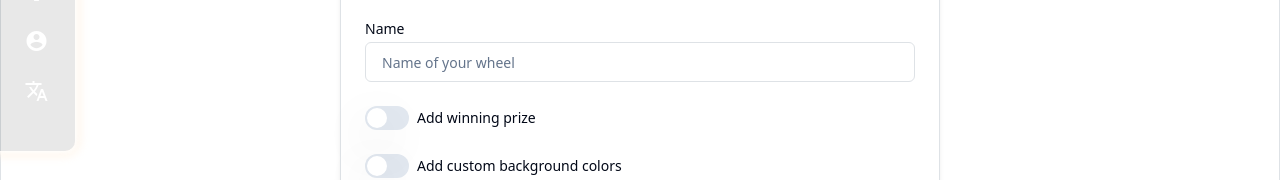
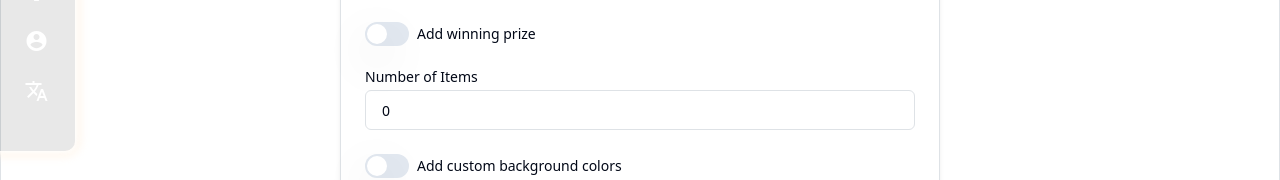
Before and after one commit to MoochGroup/SpinHub, a React (Vite) app: page / in a window 1280 px wide. Both pictures are taken after a click on the button "Click here". Shown: the part 356-536 px from the top of the page. Built offline with nearby package versions, Linux system fonts and the light colour scheme; a web font is replaced by a local one.

Commit message:
added data part

```diff
--- a/src/Components/Modules/CardForCreate/CardForCreate.tsx
+++ b/src/Components/Modules/CardForCreate/CardForCreate.tsx
@@ -17,10 +17,34 @@ import { useState } from "react";
 function CardForCreate() {
   const [addPrizeNumber, setAddPrizeNumber] = useState<boolean>(false);
   const [customBackgroundColors, setCustomBackgroundColors] = useState<boolean>(false);
+  const [numberOfItems, setNumberOfItems] = useState<number>(0);
+  const [itemTexts, setItemTexts] = useState<string[]>([]);
 
   /*Handle Checkboxes*/
   const handleCheckboxChange = (setState: React.Dispatch<React.SetStateAction<boolean>>) => {
     setState(prevValue => !prevValue);
+  };
+
+  /*Handle Item Text Input Change*/
+  const handleItemTextChange = (index: number, value: string) => {
+    const updatedItemTexts = [...itemTexts];
+    updatedItemTexts[index] = value;
+    setItemTexts(updatedItemTexts);
+  };
+
+
+  const renderItemTextInputs = () => {
+    return [...Array(numberOfItems)].map((_, index) => (
+      <div key={index}>
+        <Label htmlFor={`itemText-${index + 1}`}>Item {index + 1} Text</Label>
+        <Input
+          id={`itemText-${index + 1}`}
+          placeholder={`Text for item ${index + 1}`}
+          value={itemTexts[index] || ''}
+          onChange={(e) => handleItemTextChange(index, e.target.value)}
+        />
+      </div>
+    ));
   };
 
   return (
@@ -55,6 +79,17 @@ function CardForCreate() {
 
             {/* Data */}
 
+            <div className="flex flex-col space-y-1.5">
+              <Label htmlFor="numberOfItems">Number of Items</Label>
+              <Input
+                type="number"
+                id="numberOfItems"
+                placeholder="Enter number of items"
+                value={numberOfItems}
+                onChange={(e) => setNumberOfItems(parseInt(e.target.value))}
+              />
+              {numberOfItems > 0 && renderItemTextInputs()}
+            </div>
 
 
 
@@ -68,7 +103,9 @@ function CardForCreate() {
               {customBackgroundColors && (
                 <div>
                   <Label htmlFor="prizeNumber">Custom background colors</Label>
-                  <Input type="color" id="prizeNumber" placeholder="0 to ∞ $" />
+                  {numberOfItems.map((item, i)=> (<>
+                    <Input type="color" id="prizeNumber" placeholder="0 to ∞ $" />
+                  </>))}
                 </div>
               )}
             </div>
--- a/src/Components/Modules/SpinWheel/SpinWheel.tsx
+++ b/src/Components/Modules/SpinWheel/SpinWheel.tsx
@@ -1,5 +1,5 @@
 // import { useState } from 'react'
-import { Wheel } from 'react-custom-roulette'
+// import { Wheel } from 'react-custom-roulette'
 
 import CreateWheel from "../CreateWheel/CreateWheel";
 
@@ -29,7 +29,7 @@ function SpinWheel() {
           <CreateWheel />
         </div>
       </div>
-      <Wheel data={data} backgroundColors={["darkgrey", 'lightgrey']}/>
+      {/* <Wheel data={data} backgroundColors={["darkgrey", 'lightgrey']}/> */}
     </section>
   );
 }
```
